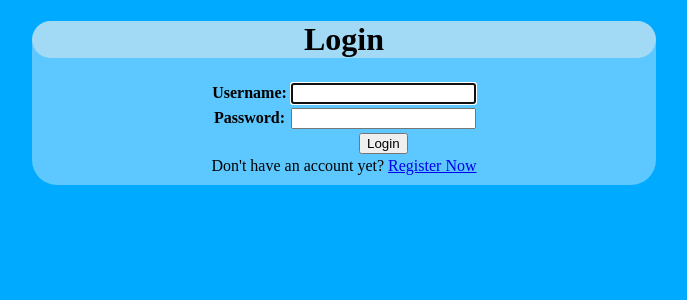
After one commit to EdPootis/e-commerce-assignment, a Django app: page /login/ in a window 1280 px wide. The commit adds this page. Shown: the top 300 px of the page, without its empty margins (296-983 px from the left). Run offline with Django 5.2, Linux system fonts and the light colour scheme.

Commit message:
Pengerjaan checklist tugas 4 (kecuali pertanyaan)

```diff
--- a/main/models.py
+++ b/main/models.py
@@ -1,8 +1,10 @@
 import uuid
 from django.db import models
+from django.contrib.auth.models import User
 
 # Create your models here.
 class Product(models.Model):
+    user = models.ForeignKey(User, on_delete=models.CASCADE)
     name = models.CharField(max_length = 255)
     price = models.IntegerField()
     description = models.TextField()
--- a/main/templates/add_product.html
+++ b/main/templates/add_product.html
@@ -14,4 +14,10 @@
         </tr>
     </table>
 </form>
+<div style="padding-bottom:10px;">
+    <a href="{% url 'main:show_main' %}" style="padding-bottom:10px;">
+        <button>Back</button>
+    </a>
+</div>
+
 {% endblock %}
--- /dev/null
+++ b/main/templates/login.html
@@ -0,0 +1,32 @@
+{% extends 'base.html' %}
+
+{% block meta %}
+<title>Login</title>
+{% endblock meta %}
+
+{% block content %}
+<div class="login" style="margin:auto; text-align:center; padding-bottom:10px;">
+    <h1 style="background-color:#a2d9f5; border-radius:25px;">Login</h1>
+
+    <form method="POST" action="">
+        {% csrf_token %}
+        <table style="margin:auto; text-align:center">
+            {{ form.as_table }}
+            <tr>
+                <td></td>
+                <td><input class="btn login_btn" type="submit" value="Login" /></td>
+            </tr>
+        </table>
+    </form>
+
+    {% if messages %}
+    <ul>
+        {% for message in messages %}
+        <li>{{ message }}</li>
+        {% endfor %}
+    </ul>
+    {% endif %} Don't have an account yet?
+    <a href="{% url 'main:register' %}">Register Now</a>
+</div>
+
+{% endblock content %}
--- a/main/urls.py
+++ b/main/urls.py
@@ -1,5 +1,5 @@
 from django.urls import path
-from main.views import show_main, add_product, show_xml, show_json, show_xml_by_id, show_json_by_id
+from main.views import show_main, add_product, show_xml, show_json, show_xml_by_id, show_json_by_id, register, login_user, logout_user
 
 app_name = 'main'
 
@@ -10,4 +10,7 @@
     path('json/', show_json, name = 'show_json'),
     path('xml/<str:id>/', show_xml_by_id, name = 'show_xml_by_id'),
     path('json/<str:id>/', show_json_by_id, name = 'show_json_by_id'),
+    path('register/', register, name='register'),
+    path('login/', login_user, name='login'),
+    path('logout/', logout_user, name='logout'),
 ]
--- a/main/views.py
+++ b/main/views.py
@@ -3,12 +3,21 @@
 from main.models import Product
 from django.http import HttpResponse
 from django.core import serializers
+from django.contrib.auth.forms import UserCreationForm, AuthenticationForm
+from django.contrib import messages
+from django.contrib.auth import authenticate, login, logout
+from django.contrib.auth.decorators import login_required
+import datetime
+from django.http import HttpResponseRedirect
+from django.urls import reverse
 
-# Create your views here.
+
+@login_required(login_url='/login')
 def show_main(request):
-    products = Product.objects.all()
+    products = Product.objects.filter(user=request.user)
 
     context = {
+        'username': request.user.username,
         'name' : 'USB to Type C Cable',
         'price': 1000,
         'description': 'Multipurpose usb to type C cable',
@@ -16,7 +25,8 @@
         'person_name': 'Edmond Christian',
         'npm': '2306208363',
         'class': 'PBP D',
-        'products': products
+        'products': products,
+        'last_login': request.COOKIES['last_login'],
     }
 
     return render(request, "main.html", context)
@@ -25,7 +35,9 @@
     form = NewProductForm(request.POST or None)
 
     if form.is_valid() and request.method == "POST":
-        form.save()
+        new_product = form.save(commit=False)
+        new_product.user = request.user
+        new_product.save()
         return redirect('main:show_main')
 
     context = {'form': form}
@@ -46,3 +58,39 @@
 def show_json_by_id(request, id):
     data = Product.objects.filter(pk = id)
     return HttpResponse(serializers.serialize("json", data), content_type = "application/json")
+
+def register(request):
+    form = UserCreationForm()
+
+    if request.method == "POST":
+        form = UserCreationForm(request.POST)
+        if form.is_valid():
+            form.save()
+            messages.success(request, 'Your account has been successfully created!')
+            return redirect('main:login')
+        else:
+            messages.info(request, 'Account registration failed')
+    context = {'form': form}
+    return render(request, 'register.html', context)
+
+def login_user(request):
+    if request.method == 'POST':
+        form = AuthenticationForm(data=request.POST)
+
+        if form.is_valid():
+            user = form.get_user()
+            login(request, user)
+            response = HttpResponseRedirect(reverse("main:show_main"))
+            response.set_cookie('last_login', str(datetime.datetime.now()))
+            return response
+
+    else:
+        form = AuthenticationForm(request)
+    context = {'form': form}
+    return render(request, 'login.html', context)
+
+def logout_user(request):
+    logout(request)
+    response = HttpResponseRedirect(reverse('main:login'))
+    response.delete_cookie('last_login')
+    return response
--- a/the_eh_toko/settings.py
+++ b/the_eh_toko/settings.py
@@ -11,7 +11,7 @@
 """
 
 from pathlib import Path
-
+import os
 # Build paths inside the project like this: BASE_DIR / 'subdir'.
 BASE_DIR = Path(__file__).resolve().parent.parent
 
@@ -23,7 +23,8 @@
 SECRET_KEY = 'django-insecure-dw%2u69cug+lp9050e49n4eguvif!q$=gy&do)cp6pc_=brlf6'
 
 # SECURITY WARNING: don't run with debug turned on in production!
-DEBUG = True
+PRODUCTION = os.getenv("PRODUCTION", False)
+DEBUG = not PRODUCTION
 
 ALLOWED_HOSTS = ["localhost", "127.0.0.1", "edmond-christian31-ecommerceassignment.pbp.cs.ui.ac.id"]
 
```
Also changed, not shown: main/templates/main.html (+7 -2 lines), main/templates/register.html (added, +35 -0 lines), README.md, main/migrations/0003_product_user.py (added), main/migrations/0004_remove_product_user.py (added), main/migrations/0005_product_user.py (added).
